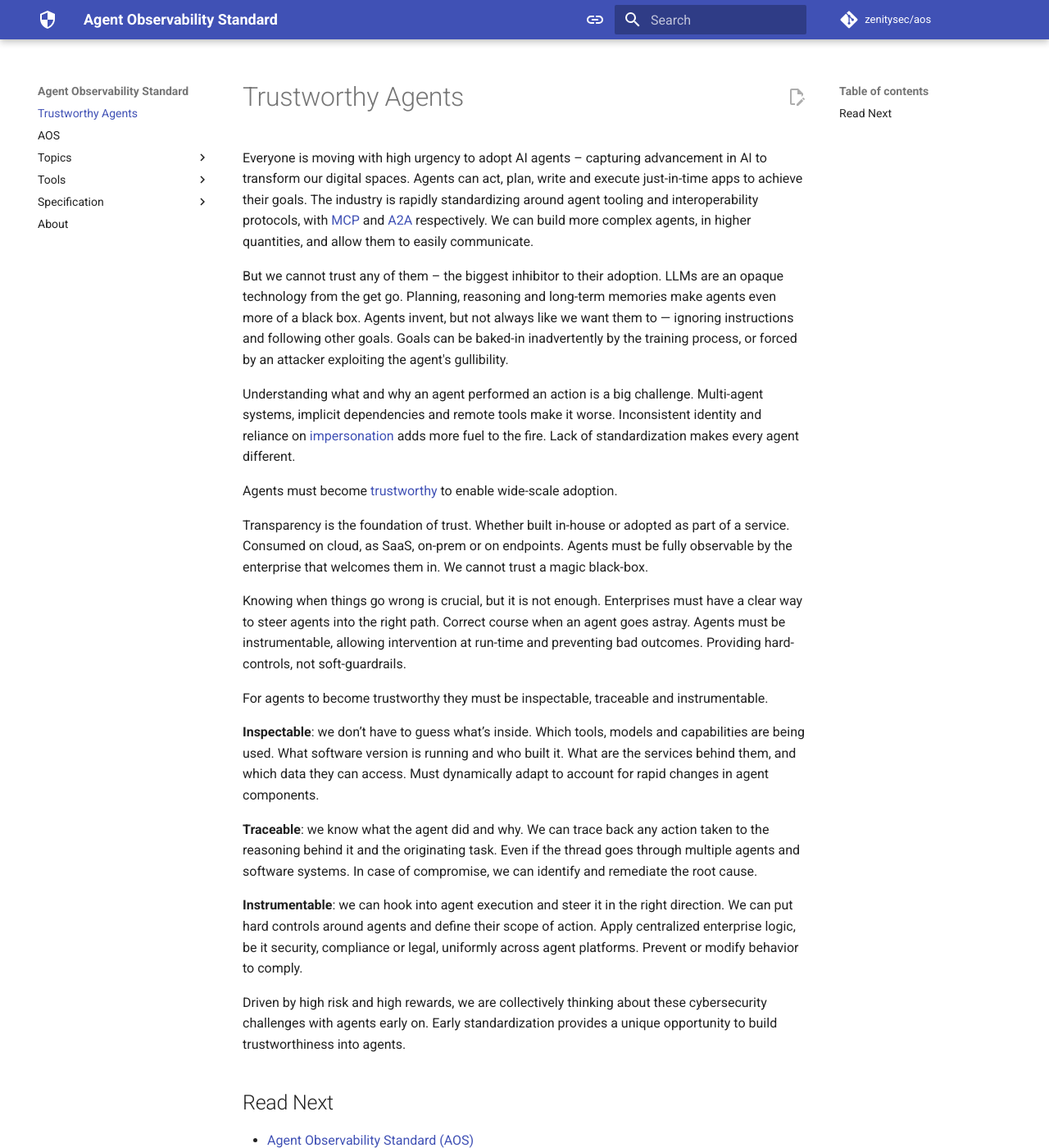
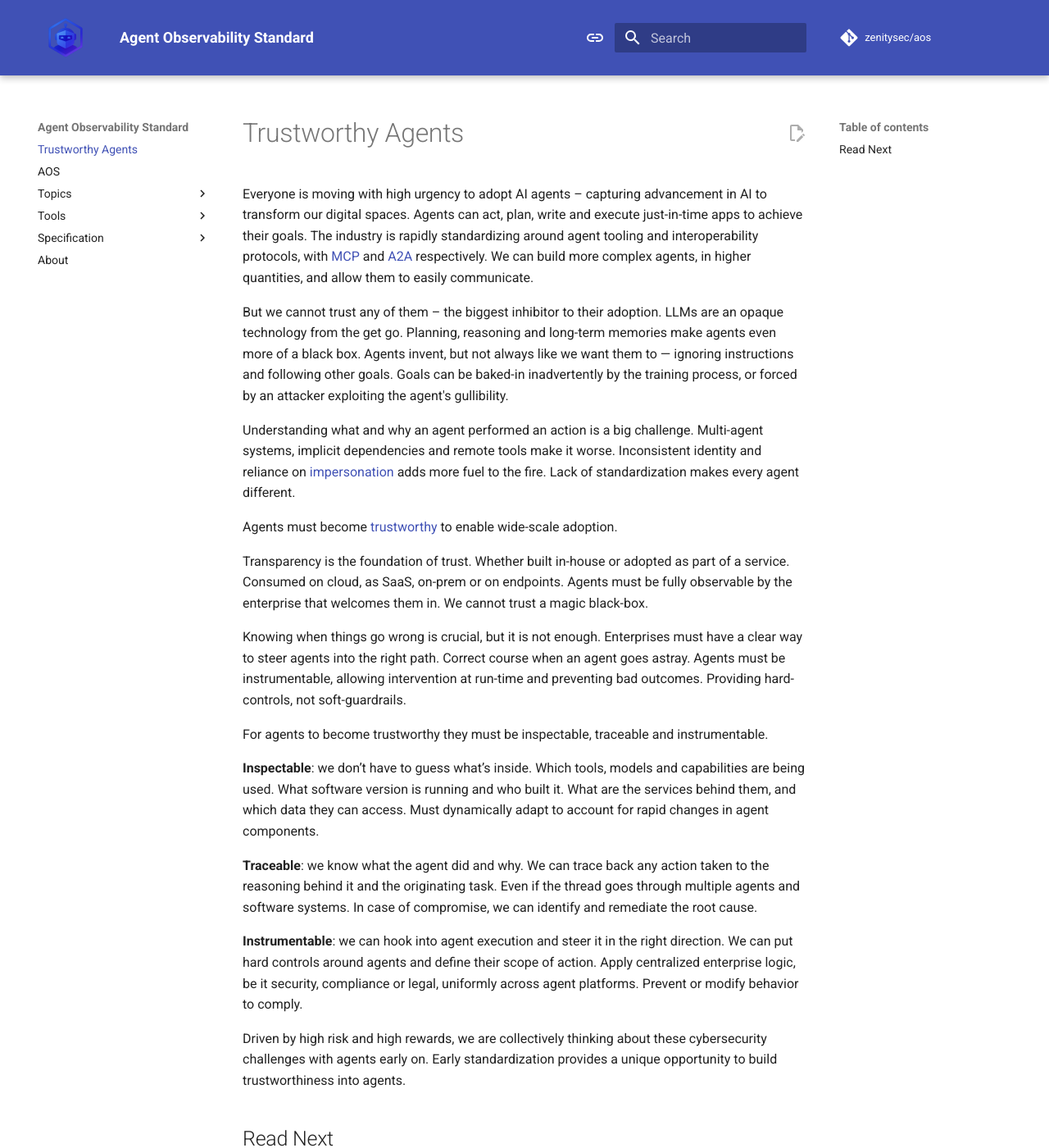
Before and after one commit to zenitysec/AOS, an MkDocs documentation site: the page built from docs/README.md, in a window 1280 px wide and 1400 px high. Shown: the whole window at 82% size. Built offline with MkDocs 1.6.1 and Material for MkDocs 9.7.7, drawn with Linux system fonts in a browser that asks for light colours; comment, search, counter and statistics services are not loaded.

Commit message:
Added logo and stylesheet for logo position and size

```diff
--- /dev/null
+++ b/docs/stylesheets/extra.css
@@ -0,0 +1,11 @@
+.md-header__button.md-logo {
+  padding: 0.5rem;
+  margin: 0.2rem;
+}
+
+.md-header__button.md-logo img {
+  width: 64px !important;
+  height: 64px !important;
+  max-width: none;
+  object-fit: contain;
+}
--- a/mkdocs.yml
+++ b/mkdocs.yml
@@ -15,6 +15,7 @@ docs_dir: docs
 
 theme:
   name: material
+  logo: assets/logo.png
   features:
     - search.suggest
     # edit this page for each doc page
@@ -41,9 +42,7 @@ theme:
   font:
     text: Roboto
     code: Roboto Mono
-  favicon: material/security
-  icon:
-    logo: material/security
+  favicon: assets/logo.png
 
 plugins:
   - search
@@ -102,6 +101,9 @@ nav:
       - AgBOM with SWID: spec/inspect/extend_swid.md
   - About: about.md
 
+extra_css:
+  - stylesheets/extra.css
+
 markdown_extensions:
   # Emojis
   - attr_list
```
Also changed, not shown: docs/assets/logo.png (added), 1 other file.
